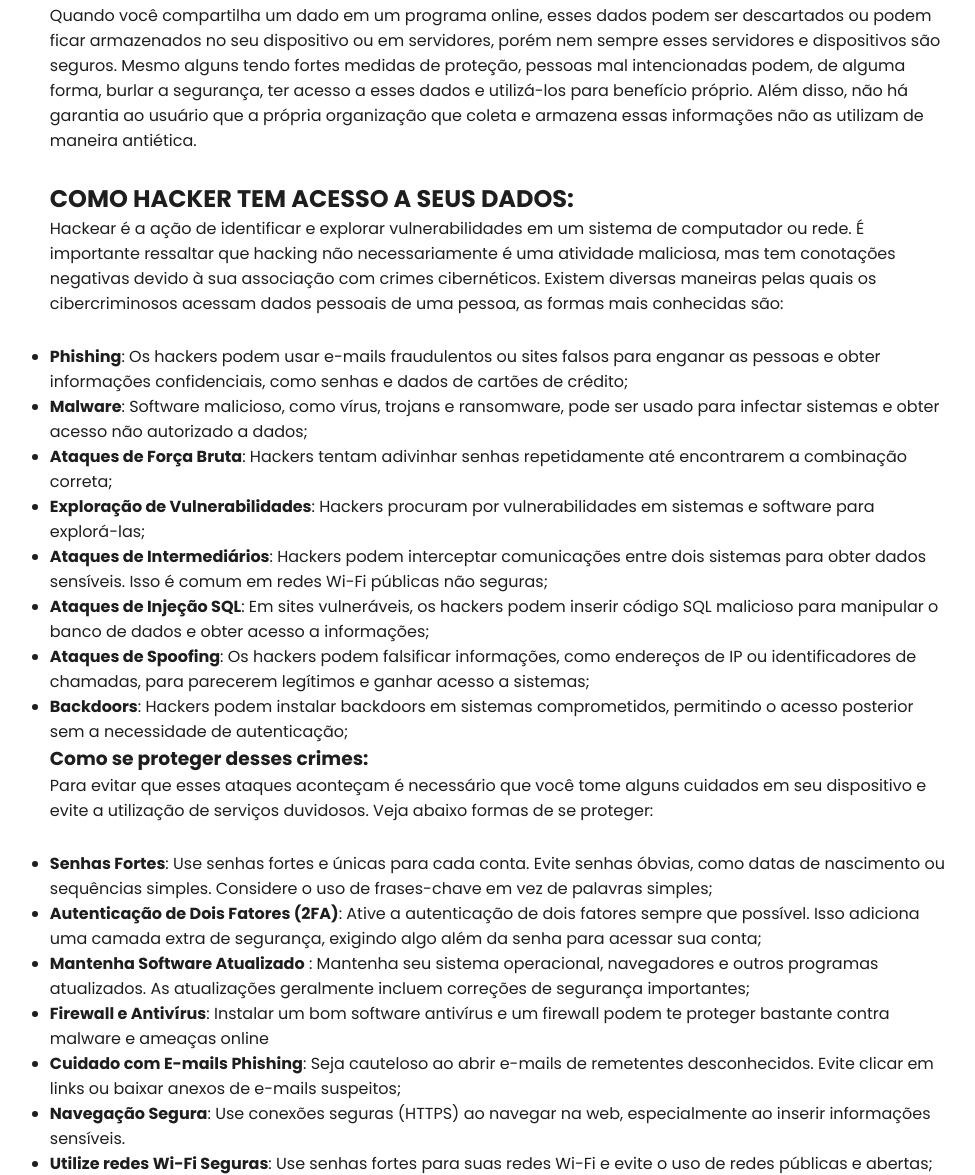
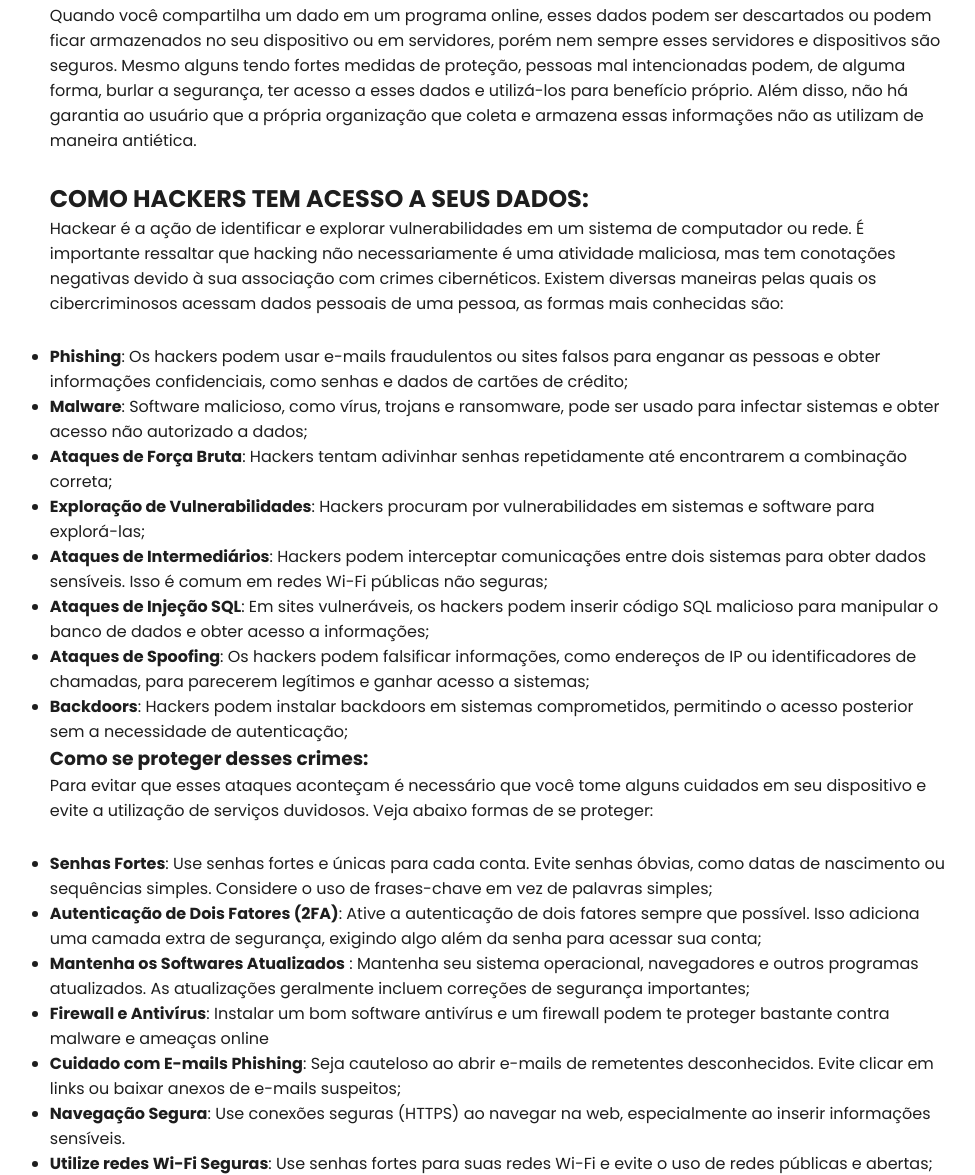
Before and after one commit to lucasmoreno01/dataWay, a plain HTML site: page index.html in a window 1280 px wide. Shown: the part 528-1703 px from the top of the page, without its empty margins (27-1002 px from the left). Drawn offline with Linux system fonts and the light colour scheme.

Commit message:
Conteúdo corrigido!

```diff
--- a/index.html
+++ b/index.html
@@ -83,7 +83,7 @@
           garantia ao usuário que a própria organização que coleta e armazena
           essas informações não as utilizam de maneira antiética.
         </p>
-        <h2>COMO HACKER TEM ACESSO A SEUS DADOS:</h2>
+        <h2>COMO HACKERS TEM ACESSO A SEUS DADOS:</h2>
         <p>
           Hackear é a ação de identificar e explorar vulnerabilidades em um
           sistema de computador ou rede. É importante ressaltar que hacking não
@@ -151,7 +151,7 @@
             segurança, exigindo algo além da senha para acessar sua conta;
           </li>
           <li>
-            <strong>Mantenha Software Atualizado</strong> : Mantenha seu sistema
+            <strong>Mantenha os Softwares Atualizados</strong> : Mantenha seu sistema
             operacional, navegadores e outros programas atualizados. As
             atualizações geralmente incluem correções de segurança importantes;
           </li>
```
